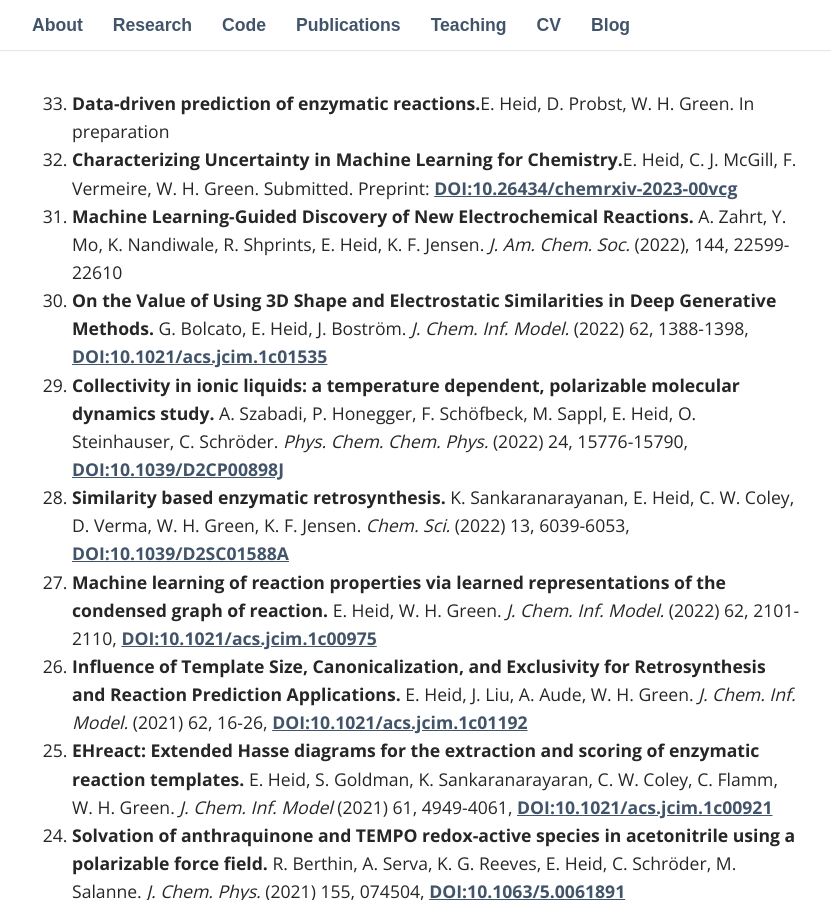
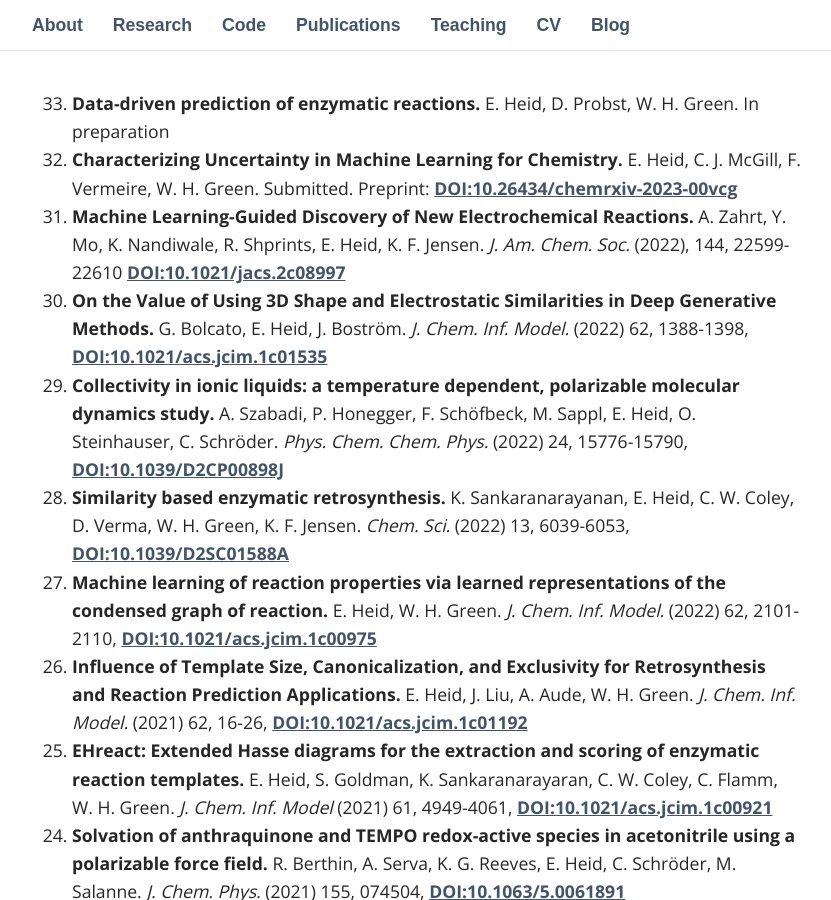
Before and after one commit to hesther/hesther.github.io, a Jekyll site: the page built from _pages/04_publications.md, in a window 1280 px wide and 900 px high, scrolled down 522 px. Shown: the whole window, without its empty margins (223-1054 px from the left). Built offline with Jekyll 4.4.1, drawn with Linux system fonts in a browser that asks for light colours; some web fonts are replaced; a style sheet for code colours, icons or effects is not loaded.

Commit message:
update publications

```diff
--- a/_pages/04_publications.md
+++ b/_pages/04_publications.md
@@ -5,9 +5,9 @@
 ---
 
 <ol reversed>
-  <li><b>Data-driven prediction of enzymatic reactions.</b>E. Heid, D. Probst, W. H. Green. In preparation </li>
-  <li><b>Characterizing Uncertainty in Machine Learning for Chemistry.</b>E. Heid, C. J. McGill, F. Vermeire, W. H. Green. Submitted. Preprint: <a href="https://doi.org/10.26434/chemrxiv-2023-00vcg">DOI:10.26434/chemrxiv-2023-00vcg</a>  </li>
-  <li><b>Machine Learning-Guided Discovery of New Electrochemical Reactions.</b> A. Zahrt, Y. Mo, K. Nandiwale, R. Shprints, E. Heid, K. F. Jensen. <i> J. Am. Chem. Soc. </i> (2022), 144, 22599-22610 </li>
+  <li><b>Data-driven prediction of enzymatic reactions.</b> E. Heid, D. Probst, W. H. Green. In preparation </li>
+  <li><b>Characterizing Uncertainty in Machine Learning for Chemistry.</b> E. Heid, C. J. McGill, F. Vermeire, W. H. Green. Submitted. Preprint: <a href="https://doi.org/10.26434/chemrxiv-2023-00vcg">DOI:10.26434/chemrxiv-2023-00vcg</a>  </li>
+  <li><b>Machine Learning-Guided Discovery of New Electrochemical Reactions.</b> A. Zahrt, Y. Mo, K. Nandiwale, R. Shprints, E. Heid, K. F. Jensen. <i> J. Am. Chem. Soc. </i> (2022), 144, 22599-22610 <a href="https://doi.org/10.1021/jacs.2c08997">DOI:10.1021/jacs.2c08997</a> </li>
   <li><b>On the Value of Using 3D Shape and Electrostatic Similarities in Deep Generative Methods.</b> G. Bolcato, E. Heid, J. Boström. <i>J. Chem. Inf. Model.</i> (2022) 62, 1388-1398, <a href="https://doi.org/10.1021/acs.jcim.1c01535">DOI:10.1021/acs.jcim.1c01535</a></li>
   <li> <b> Collectivity in ionic liquids: a temperature dependent, polarizable molecular dynamics study.</b> A. Szabadi, P. Honegger, F. Schöfbeck, M. Sappl, E. Heid, O. Steinhauser, C. Schröder. <i> Phys. Chem. Chem. Phys.</i> (2022) 24, 15776-15790, <a href="https://doi.org/10.1039/D2CP00898J">DOI:10.1039/D2CP00898J</a></li>
   <li> <b> Similarity based enzymatic retrosynthesis.</b> K. Sankaranarayanan, E. Heid, C. W. Coley, D. Verma, W. H. Green, K. F. Jensen. <i> Chem. Sci.</i> (2022) 13, 6039-6053, <a href="https://doi.org/10.1039/D2SC01588A">DOI:10.1039/D2SC01588A</a></li>
```
